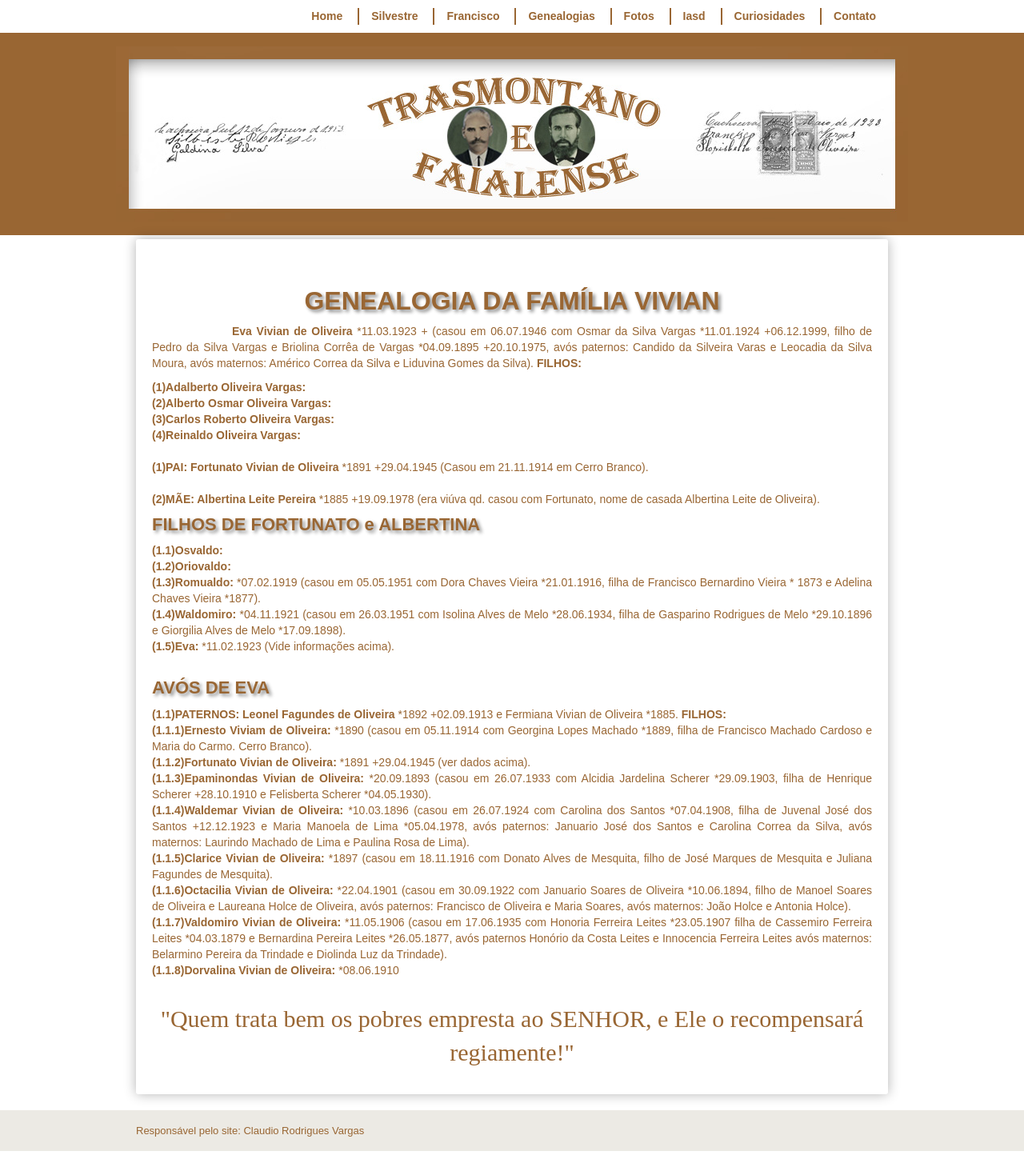
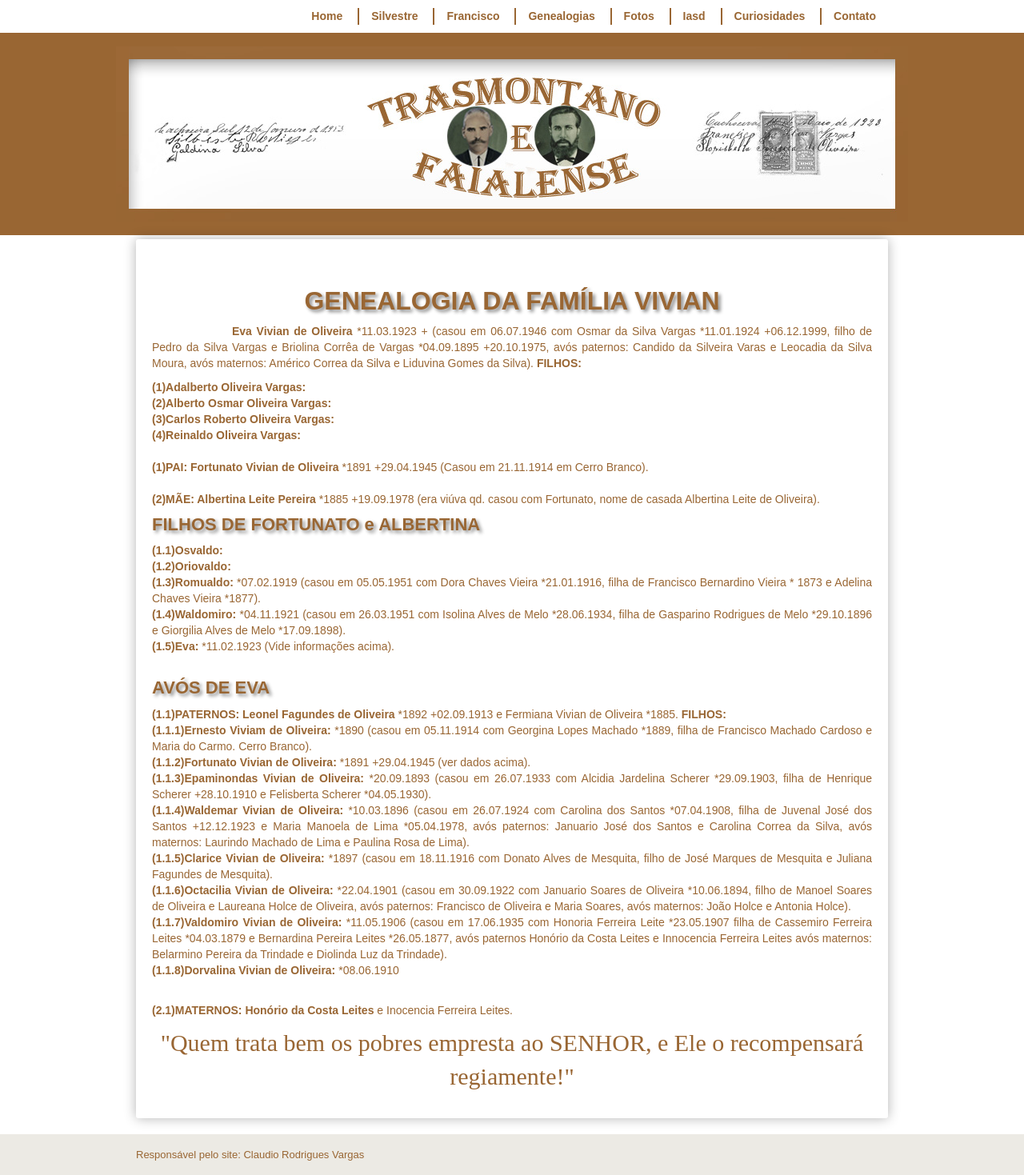
Before and after one commit to claudiovargas1955/claudiovargas1955.github.io, a Jekyll site: the page built from _pages/familia-vivian.html, in a window 1280 px wide. Shown: the whole page at 80% size. Built offline with Jekyll 4.4.1, drawn with Linux system fonts in a browser that asks for light colours; some web fonts are replaced; before the commit the page ends 1439 px from its top, so only the background shows below that.

Commit message:
Update familia-vivian.html

```diff
--- a/_pages/familia-vivian.html
+++ b/_pages/familia-vivian.html
@@ -132,11 +132,13 @@ e Adelina Chaves Vieira *1877).<br>
   <b>(1.1.6)Octacilia Vivian de Oliveira: </b>*22.04.1901 (casou em 30.09.1922 com Januario Soares de Oliveira *10.06.1894, filho de
   Manoel Soares de Oliveira e Laureana Holce de Oliveira, avós paternos: Francisco de Oliveira e Maria Soares, avós maternos: João
   Holce e Antonia Holce).<br>
-  <b>(1.1.7)Valdomiro Vivian de Oliveira: </b>*11.05.1906 (casou em 17.06.1935 com Honoria Ferreira Leites *23.05.1907 filha de Cassemiro
+  <b>(1.1.7)Valdomiro Vivian de Oliveira: </b>*11.05.1906 (casou em 17.06.1935 com Honoria Ferreira Leite *23.05.1907 filha de Cassemiro
   Ferreira Leites *04.03.1879 e Bernardina Pereira Leites *26.05.1877, avós paternos Honório da Costa Leites e Innocencia Ferreira Leites
   avós maternos: Belarmino Pereira da Trindade e Diolinda Luz da Trindade). <br>
   <b>(1.1.8)Dorvalina Vivian de Oliveira: </b>*08.06.1910 <br><br>
 
+  <p><b>(2.1)MATERNOS: Honório da Costa Leites </b> e Inocencia Ferreira Leites. <br>
+
 
 
 <p style="text-align:center; color:#996633; font-size:30px; font-family: 'Rancho', cursive ">"Quem trata bem os pobres empresta ao SENHOR, e Ele o recompensará regiamente!"</p>
```
